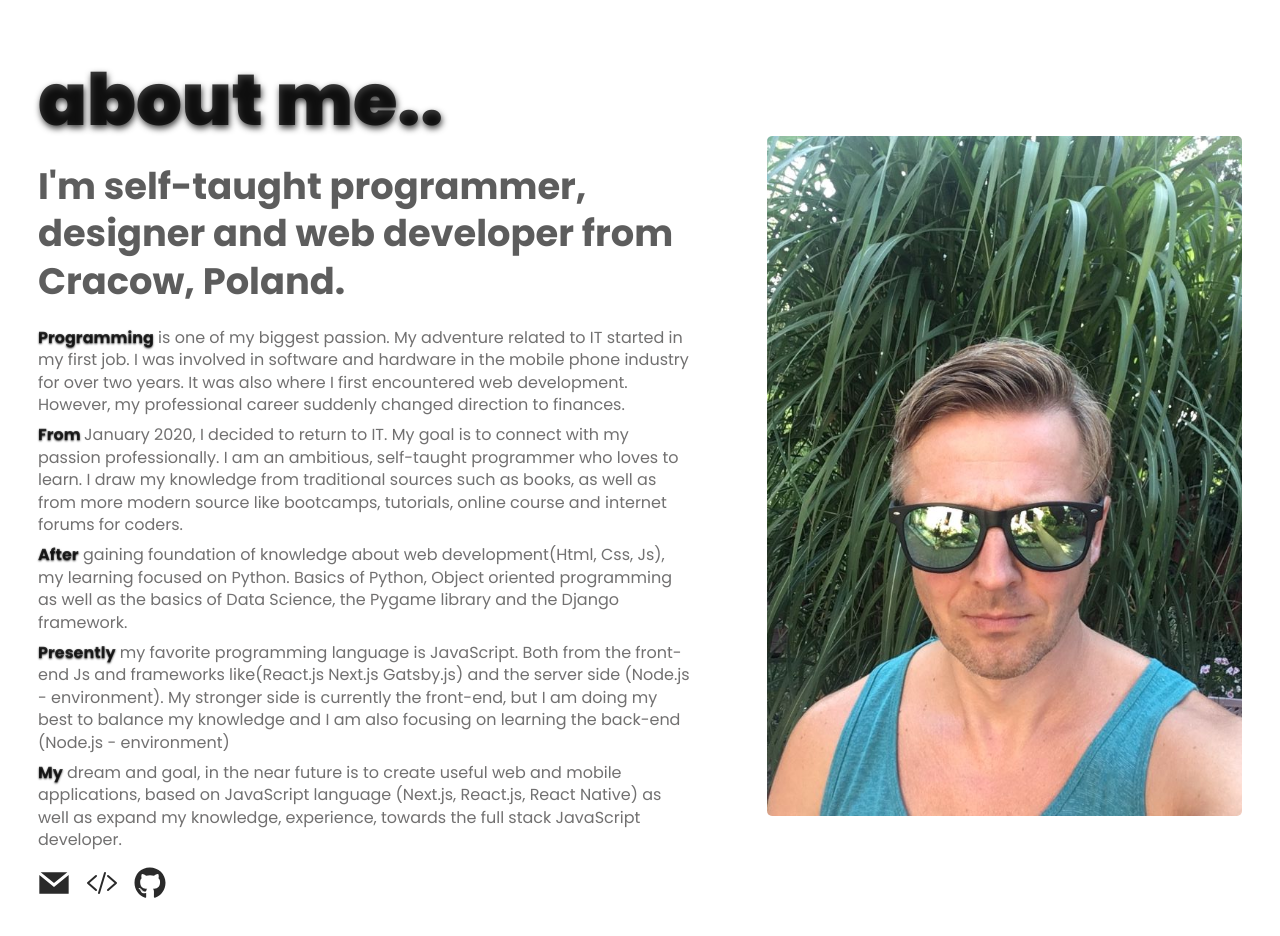
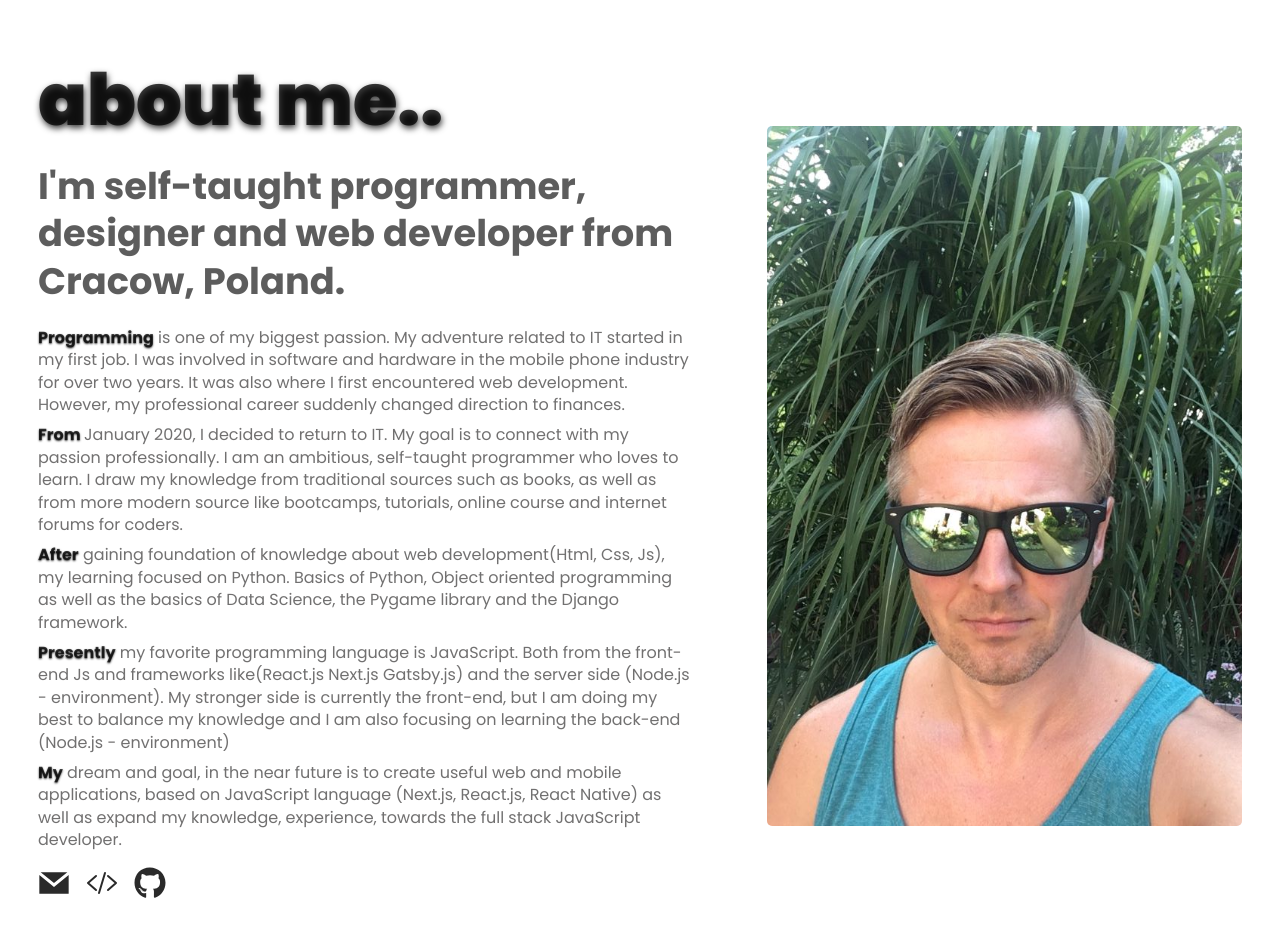
Before and after one commit to jacob-majcen/cv-portfolio-next, a Next.js app: page /about in a window 1280 px wide. Shown: the part 440-1376 px from the top of the page. Built offline with nearby package versions, Linux system fonts and the light colour scheme.

Commit message:
Change image size

```diff
--- a/pages/about/index.js
+++ b/pages/about/index.js
@@ -85,7 +85,7 @@ function AboutPage() {
             <Image
               src="/images/mario_001.jpg"
               alt="Awesome handsome blond man in sunglasses. In the background a reed "
-              height={680}
+              height={700}
               width={475}
               objectFit="cover"
               quality={100}
```
